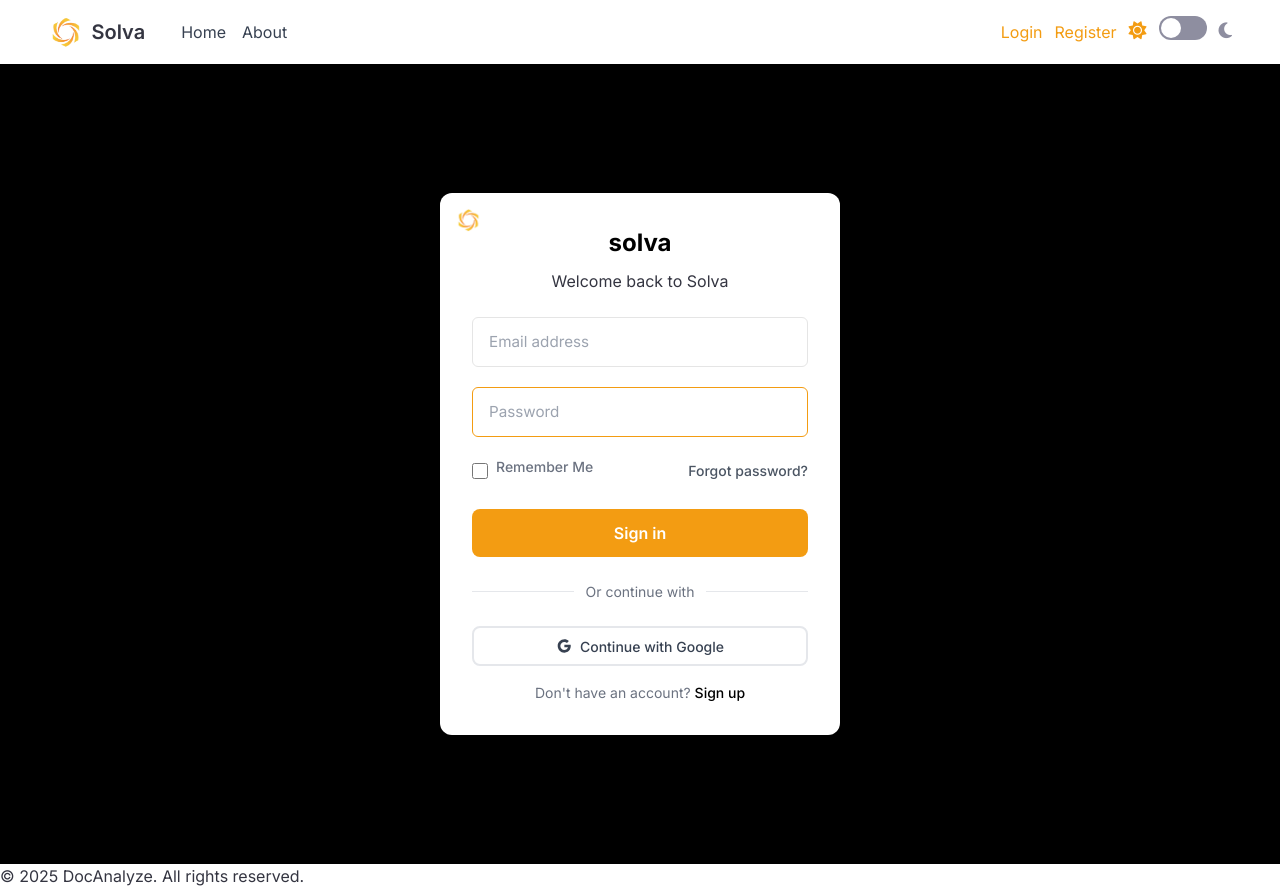
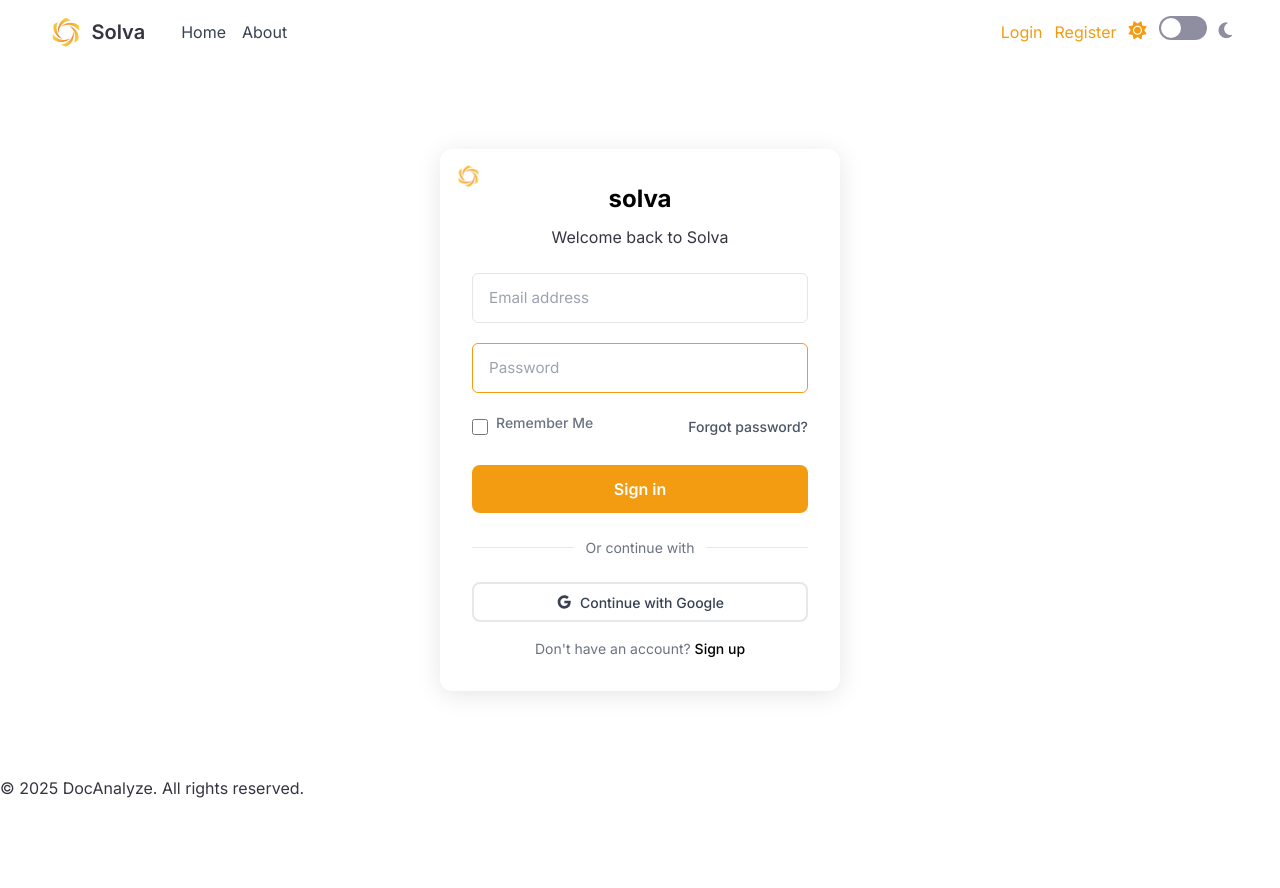
Before and after one commit to anshulchahar/docanalyze, a Flask app: page /auth/login in a window 1280 px wide. After the commit the page ends 798 px from the top, so only its background shows below. Run offline with Flask 3, Linux system fonts and the light colour scheme; some libraries are stand-ins or nearby versions.

Commit message:
feat: update login and base templates for improved layout and styling

```diff
--- a/templates/auth/login.html
+++ b/templates/auth/login.html
@@ -2,7 +2,7 @@
 {% block title %}Login - Solva{% endblock %}
 
 {% block content %}
-<div class="claude-bg">
+<div class="w-full flex items-center justify-center py-12">
     <div class="claude-card">
         <div class="logo-corner">
             <img src="{{ url_for('static', filename='img/logo.png') }}" alt="DocAnalyze Logo" class="corner-logo">
--- a/templates/base.html
+++ b/templates/base.html
@@ -30,7 +30,8 @@
     {% block extra_css %}{% endblock %}
 </head>
 
-<body>
+<body class="min-h-screen flex flex-col bg-background">
+    {% block header %}
     <header class="sticky top-0 z-50 bg-background w-full">
         <div class="w-full px-4 lg:px-8">
             <div class="flex items-center justify-between h-16">
@@ -76,8 +77,9 @@
             </div>
         </div>
     </header>
+    {% endblock %}
 
-    <main class="container">
+    <main class="flex-grow flex items-center justify-center">
         {% with messages = get_flashed_messages() %}
         {% if messages %}
         <div class="flash-messages">
@@ -98,7 +100,7 @@
     </footer>
 
     <script src="{{ url_for('static', filename='js/script.js') }}"></script>
-    {% block extra_js %}{% endblock %}
+    {% block scripts %}{% endblock %}
 </body>
 
 </html>
```
